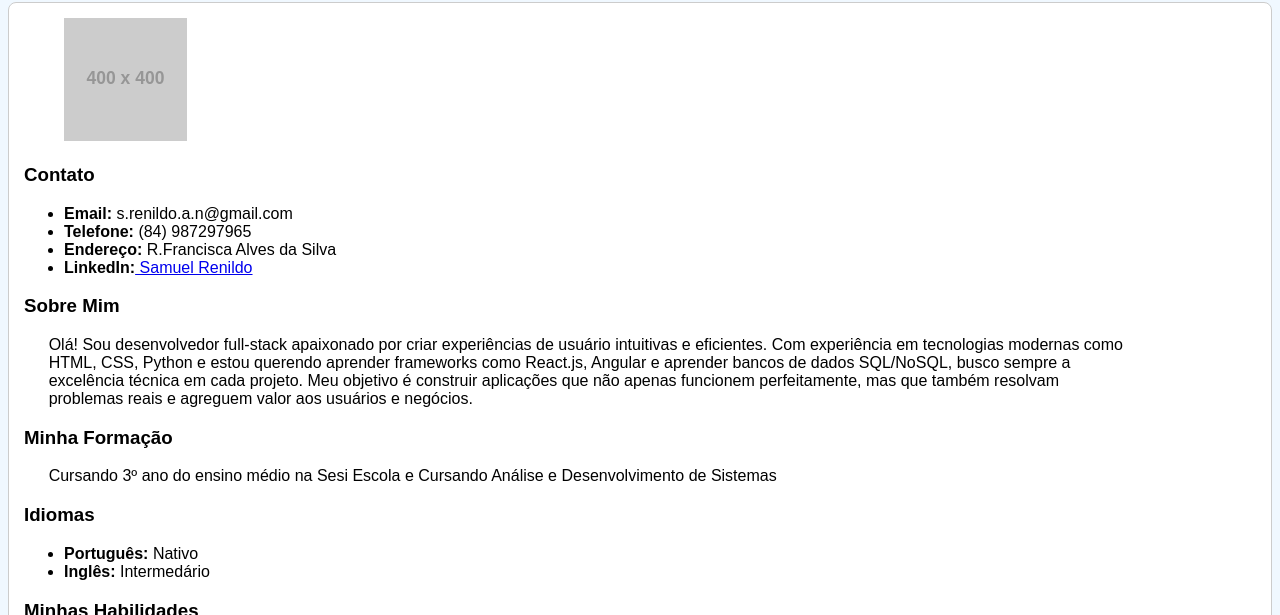
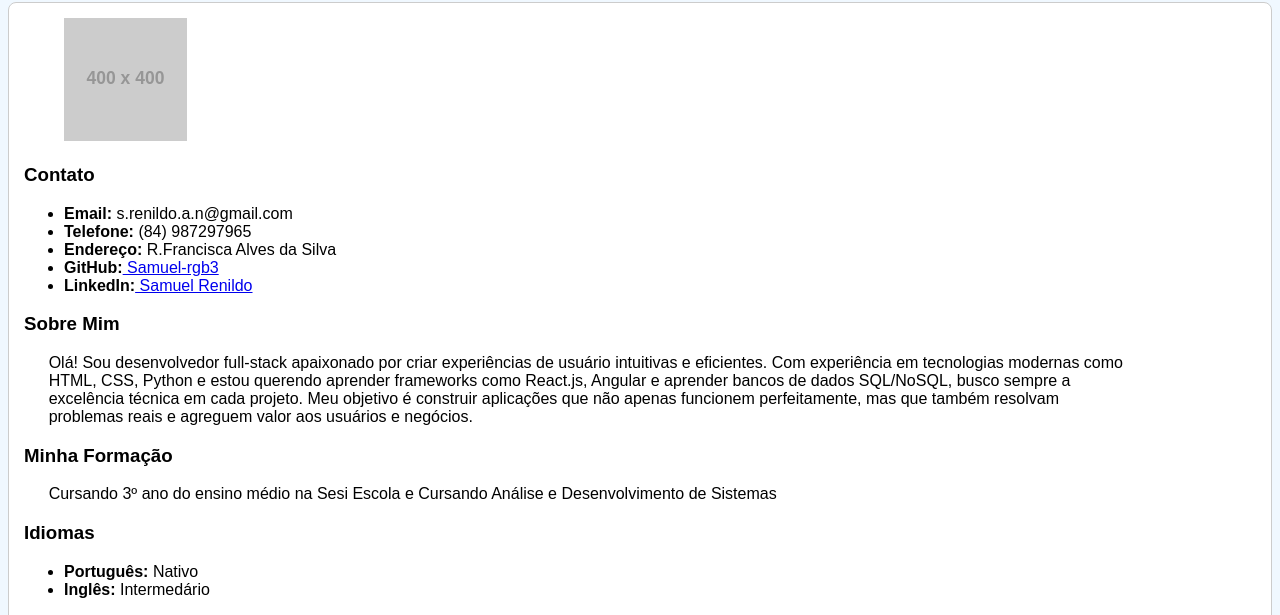
Before and after one commit to Samuel-rgb3/minha-segunda-atividade, a plain HTML site: page index.html in a window 1280 px wide. Shown: the part 78-693 px from the top of the page. Drawn offline with Linux system fonts and the light colour scheme; placeholder pictures from the web are drawn by us.

Commit message:
Revisão do código

```diff
--- a/index.html
+++ b/index.html
@@ -54,6 +54,7 @@
         <li><strong>Email:</strong> s.renildo.a.n@gmail.com</li>
         <li><strong>Telefone:</strong> (84) 987297965</li>
         <li><strong>Endereço:</strong> R.Francisca Alves da Silva</li>
+        <li><strong>GitHub:</strong><a href="https://github.com/Samuel-rgb3"> Samuel-rgb3</a></li>
         <li><strong>LinkedIn:</strong><a href="https://www.linkedin.com/in/samuel-r-6a0761314/"> Samuel Renildo</a></li>
     </ul>
         <h3>Sobre Mim</h3>
```
